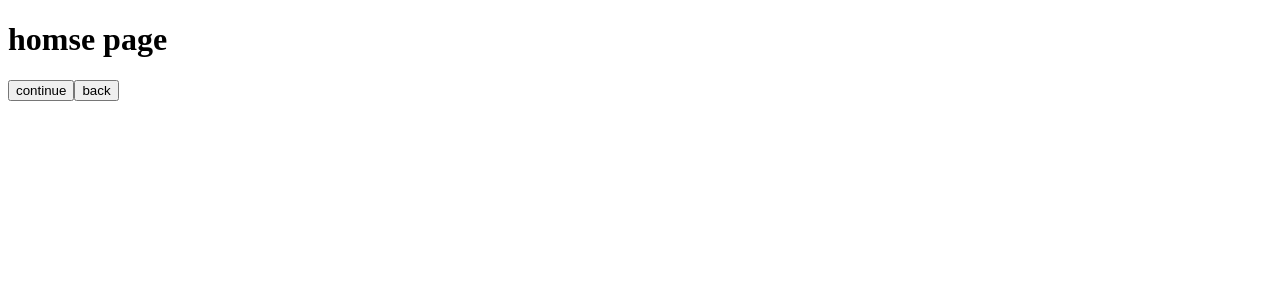
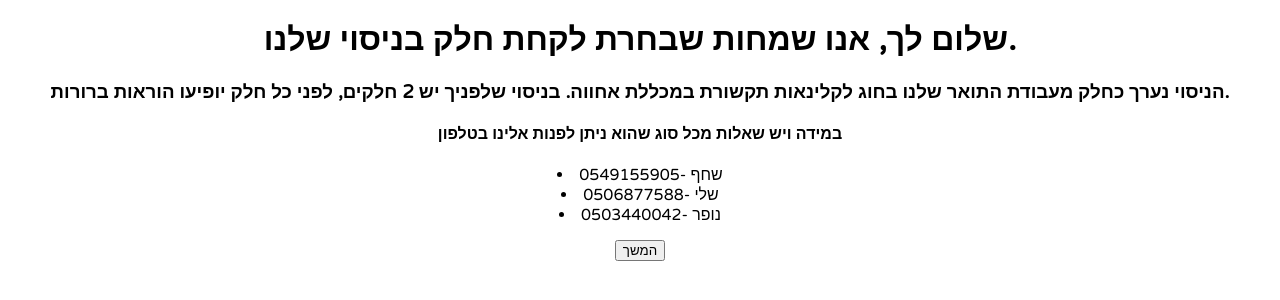
Before and after one commit to AvivLevinson/research-demo, a React (Create React App) app: page / in a window 1280 px wide. Shown: the top 300 px of the page. Built offline with nearby package versions, Linux system fonts and the light colour scheme.

Commit message:
add all component add all component that i created

```diff
--- a/src/components/Counter/index.js
+++ b/src/components/Counter/index.js
@@ -0,0 +1,32 @@
+import React,{useEffect,useState,useRef} from 'react';
+
+
+const Counter = ({setVisibleCounter})=>{
+  const [timer, setTimer] = useState(3);
+  const id = useRef(null);
+  const clear = () => {
+    window.clearInterval(id.current);
+  };
+
+  useEffect(() => {
+    id.current = window.setInterval(() => {
+      setTimer((time) => time - 1);
+    }, 1000);
+    return () => clear();
+  }, []);
+
+  useEffect(() => {
+    if (timer === 0) {
+      clear();
+      setVisibleCounter((prev)=>!prev);
+    }
+  }, [timer]);
+
+  return (
+    <div >
+      <div>Time left : {timer} </div>
+    </div>
+  );
+}
+
+export default Counter
--- a/src/components/PlayerSound/index.js
+++ b/src/components/PlayerSound/index.js
@@ -1,34 +1,22 @@
-import React, { useState, useEffect } from "react";
-
-
-
-
-const useAudio = (url) => {
-  const [audio] = useState(new Howl({src: [url]}));
-  const [playing, setPlaying] = useState(false);
-
-  const toggle = () => setPlaying(!playing);
-
-  useEffect(() => {
-    playing ? audio.play() : audio.stop();
-  }, [playing]);
-
-/**  useEffect(() => {
-    audio.addEventListener("ended", () => setPlaying(false));
-    return () => {
-      audio.removeEventListener("ended", () => setPlaying(false));
-    };
-  }, []);
- */
-  return [playing, toggle];
-};
+import React,{useEffect} from "react";
+//import audio_test_mp3 from '../../constent/audio/audio_test.mp3';
 
 const PlayerSound = ({ url }) => {
-  const [playing, toggle] = useAudio(url);
+  let audio = new Audio(url);
+
+  useEffect(()=>{
+    console.log('Player Sound useEffect');
+    audio.play();
+
+    return function cleanupListener() {
+      console.log("clean up useEffect Word");
+      audio.pause();
+    };
+  },[]);
 
   return (
     <div>
-      <button onClick={toggle}>{playing ? "Pause" : "Play"}</button>
+      <p>play audio</p>
     </div>
   );
 };
--- a/src/components/Word/Word.css
+++ b/src/components/Word/Word.css
@@ -0,0 +1,9 @@
+@import url('https://fonts.googleapis.com/css2?family=Varela+Round&display=swap');
+.container{
+  font-family: 'Varela Round', sans-serif;
+  text-align: center
+}
+
+p{
+  margin-bottom: 50px;
+}
--- a/src/components/Word/index.js
+++ b/src/components/Word/index.js
@@ -1,48 +1,78 @@
-import React,{useEffect, useState} from 'react';
+import React, { useEffect, useState,useRef } from "react";
+import './Word.css';
 
-import {COLOR} from '../../constent/color';
+import { COLOR } from "../../constent/color";
 
-import handlePress from '../../utils/handle-press.js';
+import handlePress from "../../utils/handle-press.js";
 
-const Word = ({words, index, setIndex})=>{
 
-  const [start, setStart] = useState(new Date().getTime());
-  const [time, setTime] = useState(0);
+const randomColor = ()=>{
+  return COLOR[Math.round(Math.random())];
+}
+
+
+
+const Word = ({ words, index, setIndex, dispatch }) => {
+  const start = new Date().getTime();
+  const [render, setrender] = useState(0);
+  //const [start, setStart] = useState(new Date().getTime());
+  const color = randomColor();
+
+  const myColorRef = useRef(color);
+  const myStateRef = useRef(start);
+  const myIndexRef = useRef(index);
+
+  myColorRef.current = color;
+  myIndexRef.current = index;
+  myStateRef.current = start;
 
   const handleEvent = (event) => {
-    const { key, end } =  handlePress(event);
-    console.log("key:", key);
+    const color = myColorRef.current;
+    const index = myIndexRef.current;
+    const start =  myStateRef.current;
+    const { key, end } = handlePress(event);
     const result = end - start;
     const seconds = (result % 60000) / 1000;
-    console.log("seconds", seconds);
 
-    setTime(seconds);
-    setIndex((prev)=>{
-      console.log('prev:', prev);
-      return prev+1;
+    dispatch({
+      type: "SET_RESULT",
+      payload: {
+        word: words[index],
+        keyPress: key,
+        color: color,
+        time: seconds
+      }
     });
 
+    setIndex((prev) => {
+      myIndexRef.current =  prev +1;
+      return prev +1});
+
+    setrender(true);
+    // set timer 0.5 second
+/*    setTimeout(function () {
+      setIndex((prev) => {
+        return prev + 1;
+      });
+    }, 500);*/
   };
 
   useEffect(() => {
-    console.log("useEffect Word\n index:", index);
+    console.log("useEffect start: ", start);
+
     window.addEventListener("keydown", handleEvent);
 
     return function cleanupListener() {
       console.log("clean up useEffect Word");
       window.removeEventListener("keydown", handleEvent);
     };
-  },[]);
+  }, []);
 
-
-
-
-  return(
-  <div>
-  <p>{words[index]}</p>
-  </div>
+  return (
+    <div>
+      <p style={{color: myColorRef.current}}>{words[index]}</p>
+    </div>
   );
-
-}
+};
 
 export default Word;
--- a/src/constent/color/index.js
+++ b/src/constent/color/index.js
@@ -1 +1 @@
-export const COLOR = {red:'red', blue:'blue'};
+export const COLOR = ['red','blue'];
--- a/src/page/ExampleAudio/index.js
+++ b/src/page/ExampleAudio/index.js
@@ -3,15 +3,15 @@ import {useHistory} from 'react-router-dom';
 
 import handlePress from '../../utils/handle-press.js';
 
-//import audio_test from '../../constent/audio/audio_test.mp3';
+import {exampleAudioMp3} from '../../constent/audio';
 
-//import PlayerSound from '../../components/PlayerSound';
-
-import Sound from '../../components/Sound';
+import PlayerSound from '../../components/PlayerSound';
 
 
 const ExampleAudio = ()=>{
   const history = useHistory();
+
+  console.log(exampleAudioMp3);
 
   const handleCountinue = ()=>{
     history.push('/first-research');
@@ -36,9 +36,9 @@ const ExampleAudio = ()=>{
 
   return (
     <div>
-      <h1>ExampleAudio page</h1>
+      <h1>Example Audio page</h1>
       <div>
-      <Sound url={"test"}/>
+      <PlayerSound url={exampleAudioMp3[0]}/>
       <button onClick ={handleCountinue}>continue</button>
       <button onClick ={handleBack}>back</button>
       </div>
@@ -47,18 +47,3 @@ const ExampleAudio = ()=>{
 }
 
 export default ExampleAudio;
-
-/*
-  return (
-    <div>
-      <h1>ExampleAudio page</h1>
-      <div>
-      <Sound/>
-      <PlayerSound url ={audio_test}/>
-      <button onClick ={handleCountinue}>continue</button>
-      <button onClick ={handleBack}>back</button>
-      </div>
-    </div>
-  );
-
-*/
--- a/src/page/ExampleWord/ExampleWord.css
+++ b/src/page/ExampleWord/ExampleWord.css
@@ -0,0 +1,5 @@
+@import url('https://fonts.googleapis.com/css2?family=Varela+Round&display=swap');
+.container{
+  font-family: 'Varela Round', sans-serif;
+  text-align: center
+}
--- a/src/page/ExampleWord/index.js
+++ b/src/page/ExampleWord/index.js
@@ -1,18 +1,26 @@
-import React, { useEffect, useState } from "react";
+import React, { useEffect, useState, useReducer } from "react";
 import { useHistory } from "react-router-dom";
 
-import handlePress from "../../utils/handle-press.js";
+import './ExampleWord.css';
 
 import { exampleWords } from "../../constent/word";
 
 import Word from "../../components/Word";
+import Counter from "../../components/Counter";
+
+import reducer from '../../reducer/words/reducer.js'
 
 const ExampleWord = () => {
+  const [state, dispatch] = useReducer(reducer,[])
+  const [visibleCunter, setVisibleCounter] = useState(true);
+
   const history = useHistory();
   //const [start, setStart] = useState(new Date().getTime());
   //const [time, setTime] = useState(0);
   const [index, setIndex] = useState(0);
 
+
+  console.log(state);
 
   const handleCountinue = () => {
     history.push("/example-audio");
@@ -29,6 +37,7 @@ const ExampleWord = () => {
       history.push("/example-audio");
     }
   });
+
 
 
 
@@ -63,14 +72,26 @@ const ExampleWord = () => {
   }); */
 
   return (
-    <div>
-      <h1>ExampleWord page</h1>
-      <Word words={exampleWords} index={index} setIndex={setIndex}/>
-      <div>
+    <>
+    {visibleCunter ? (<div className="container">
+      <h1>הדגמה תחל בעוד</h1>
+      < Counter setVisibleCounter={setVisibleCounter}/>
+
+    </div> ) : (
+      <div className="container">
+       <Word words={exampleWords} index={index} setIndex={setIndex} dispatch={dispatch}/>
+
+       <h4>לחץ ימני = אדום</h4>
+       <h4>לחץ שמאלי = כחול</h4>
+       <div>
         <button onClick={handleCountinue}>continue</button>
         <button onClick={handleBack}>back</button>
       </div>
-    </div>
+       </div>
+      )
+    }
+
+  </>
   );
 };
 
--- a/src/page/Home/Home.css
+++ b/src/page/Home/Home.css
@@ -0,0 +1,13 @@
+@import url('https://fonts.googleapis.com/css2?family=Varela+Round&display=swap');
+.container{
+  font-family: 'Varela Round', sans-serif;
+  text-align: center
+}
+.containerContect{
+  margin-bottom: 15px;
+}
+
+.containerButton{
+  flex: display;
+  justify-content: space-evenly;
+}
--- a/src/page/Home/index.js
+++ b/src/page/Home/index.js
@@ -1,32 +1,36 @@
-import React from 'react';
+import React from "react";
 
-import {useHistory} from 'react-router-dom';
+import "./Home.css";
+
+import { useHistory } from "react-router-dom";
+
+const Home = () => {
+  const history = useHistory();
+
+  const handleCountinue = () => {
+    history.push("/instruction");
+  };
 
 
-const Home = ()=>{
-  const history = useHistory();
+  return (
+    <div className='container'>
+      <h1>שלום לך, אנו שמחות שבחרת לקחת חלק בניסוי שלנו.</h1>
+      <h3>
+        הניסוי נערך כחלק מעבודת התואר שלנו בחוג לקלינאות תקשורת במכללת אחווה.
+        בניסוי שלפניך יש 2 חלקים, לפני כל חלק יופיעו הוראות ברורות.
+      </h3>
+      <h4>במידה ויש שאלות מכל סוג שהוא ניתן לפנות אלינו בטלפון</h4>
+      <div className ='containerContect'>
+        <li>0549155905- שחף</li>
+        <li>0506877588- שלי</li>
+        <li>0503440042- נופר</li>
+      </div>
 
-  const handleCountinue = ()=>{
-    history.push('/instruction');
-
-  }
-
-  const handleBack = ()=>{
-
-  }
-
-  return (
-    <div>
-      <h1>homse page</h1>
-
-
-
-      <div>
-      <button onClick ={handleCountinue}>continue</button>
-      <button onClick ={handleBack}>back</button>
+      <div className ='containerButton'>
+        <button onClick={handleCountinue}>המשך</button>
       </div>
     </div>
   );
-}
+};
 
 export default Home;
--- a/src/page/Instructions/Instructions.css
+++ b/src/page/Instructions/Instructions.css
@@ -0,0 +1,14 @@
+@import url('https://fonts.googleapis.com/css2?family=Varela+Round&display=swap');
+.container{
+  font-family: 'Varela Round', sans-serif;
+  text-align: center
+}
+
+.containerButton{
+  flex: display;
+  justify-content: space-evenly;
+}
+
+button{
+margin: 5px;
+}
--- a/src/page/Instructions/index.js
+++ b/src/page/Instructions/index.js
@@ -15,14 +15,19 @@ const Instructions = ()=>{
   }
 
   return (
-    <div>
-      <h1>Instructions page</h1>
+    <div className = "container">
+      <h1>בניסוי הזה, המטלה שלך היא לזהות את צבע המילה שתופיע על המסך</h1>
+      <h1>את/ה צריך ללחוץ על המקש המתאים לצבע. כדי לקבוע את צבע המילה נא ללחוץ על המקשים ימינה ושמאלה בשביל אדום וכחול בהתאמה.</h1>
 
+      <h3>
+      במקביל, אנו מבקשות כחלק מהניסוי, להחזיק ביד החופשית שלך חפץ מעל השולחן/ מתחת לשולחן (בהתאם לחלוקת הנבדק לקבוצות) לאורך כל הניסוי. כל חפץ שיש בסביבתך ולא יכביד על החזקתו מתקבל.
+את/ה מתבקש/ת לענות במהירות ובמדויק ככל הניתן
 
+      </h3>
 
-      <div>
-      <button onClick ={handleCountinue}>continue</button>
-      <button onClick ={handleBack}>back</button>
+      <div className="containerButton">
+      <button onClick ={handleCountinue}>לחץ להמשך</button>
+      <button onClick ={handleBack}>חזור אחורה</button>
       </div>
     </div>
   );
```
